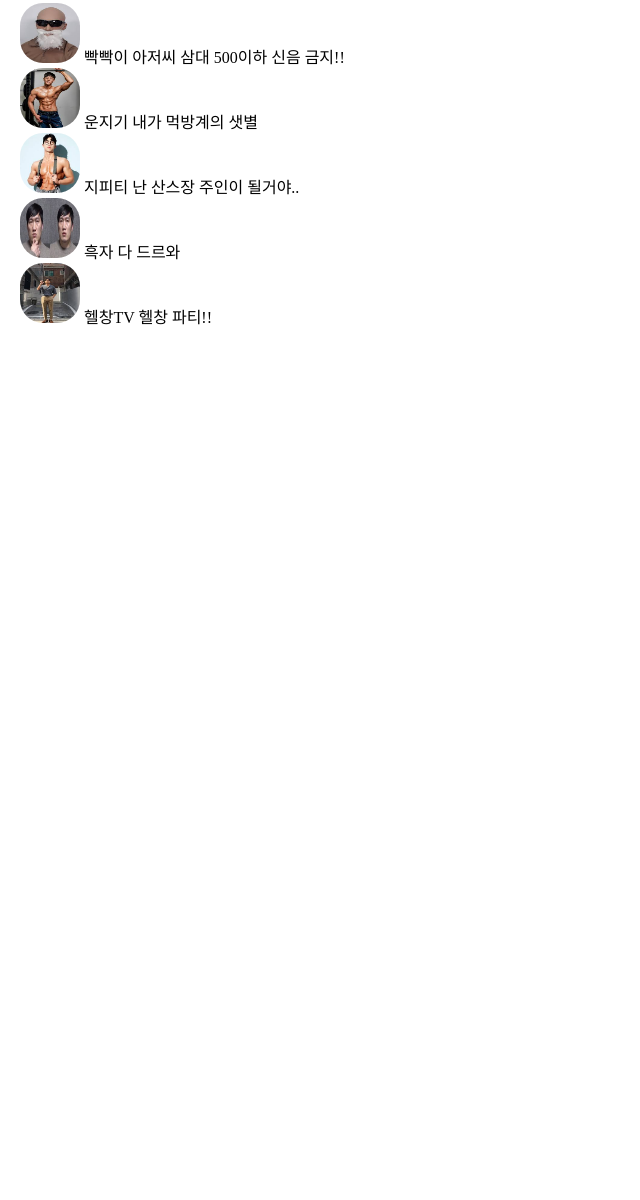
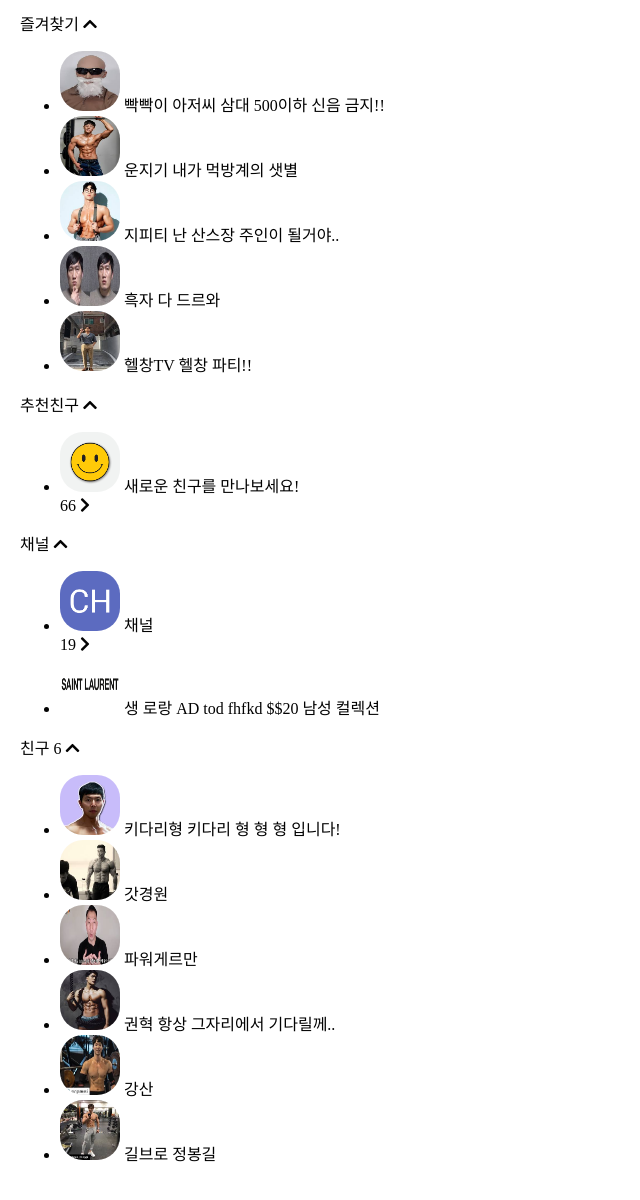
Before and after one commit to nlom0218/kakao-clone-my, a plain HTML site: page index.html in a window 1280 px wide. Shown: the part 530-1730 px from the top of the page, without its empty margins (0-640 px from the left). Before the commit the page ends 878 px from the top, so only its background shows below. Drawn offline with Linux system fonts and the light colour scheme.

Commit message:
#1 - 3 (20.06.23)
#1 - 3 (20.06.23)

```diff
--- a/index.html
+++ b/index.html
@@ -46,11 +46,12 @@
         </div>
       </header>
       <div class="friends__birthday">
-        <div class="friends__main-name">
+        <div class="friends__main">
           <span class="friends__title">생일인 친구</span>
           <i class="fas fa-chevron-up"></i>
         </div>
-        <div class="friends__friend friend">
+        <ul>
+          <li class="friends__friend friend">
             <div class="friend-column">
               <img src="images/avatar__ppagppagi.jpg" class="g-avatar" />
               <span class="friend__name">빡빡이 아저씨</span>
@@ -60,8 +61,8 @@
               <span class="friend__gift">선물하기</span>
               <i class="fas fa-gift"></i>
             </div>
-        </div>
-        <div class="friends__friend friend">
+          </li>
+          <li class="friends__friend friend">
             <div class="friend-column">
               <img src="images/avatar__horseking.jpg" class="g-avatar" />
               <span class="friend__name">말왕</span>
@@ -71,8 +72,8 @@
               <span class="friend__gift">선물하기</span>
               <i class="fas fa-gift"></i>
             </div>
-        </div>
-        <div class="friends__friend friend">
+          </li>
+          <li class="friends__friend friend">
             <div class="friend-column">
               <img src="images/avatar__cake.jpg" class="g-avatar" />
               <span class="friend__name">친구의 생일을 확인해보세요!</span>
@@ -81,48 +82,141 @@
               <span class="friend__number">7</span>
               <i class="fas fa-chevron-right"></i>
             </div>
-        </div>
+          </li>
+        </ul>
       </div>
       <div class="friends__favorites">
-        <div class="friends__main-name">
+        <div class="friends__main">
           <span class="friends__title">즐겨찾기</span>
           <i class="fas fa-chevron-up"></i>
         </div>
-        <div class="friends__friend friend">
+        <ul>
+          <li class="friends__friend friend">
             <div class="friend-column">
               <img src="images/avatar__ppagppagi.jpg" class="g-avatar" />
               <span class="friend__name">빡빡이 아저씨</span>
               <span class="friend__status">삼대 500이하 신음 금지!!</span>
             </div>
-        </div>
-        <div class="friends__friend friend">
+          </li>
+          <li class="friends__friend friend">
             <div class="friend-column">
               <img src="images/avatar__unjigi.jpg" class="g-avatar" />
               <span class="friend__name">운지기</span>
               <span class="friend__status">내가 먹방계의 샛별</span>
             </div>
-        </div>
-        <div class="friends__friend friend">
+          </li>
+          <li class="friends__friend friend">
             <div class="friend-column">
               <img src="images/avatar__gpt.jpg" class="g-avatar" />
               <span class="friend__name">지피티</span>
               <span class="friend__status">난 산스장 주인이 될거야..</span>
             </div>
-        </div>
-        <div class="friends__friend friend">
+          </li>
+          <li class="friends__friend friend">
             <div class="friend-column">
               <img src="images/avatar__heulgja.jpg" class="g-avatar" />
               <span class="friend__name">흑자</span>
               <span class="friend__status">다 드르와</span>
             </div>
-        </div>
-        <div class="friends__friend friend">
+          </li>
+          <li class="friends__friend friend">
             <div class="friend-column">
               <img src="images/avatar__hellchang.jpg" class="g-avatar" />
               <span class="friend__name">헬창TV</span>
               <span class="friend__status">헬창 파티!!</span>
             </div>
+          </li>
+        </ul>
       </div>
+      <div class="friends__recommend">
+        <div class="friends__main">
+          <span class="friends__title">추천친구</span>
+          <i class="fas fa-chevron-up"></i>
+        </div>
+        <ul>
+          <li class="friends__friend friend">
+            <div class="friend-column">
+              <img src="images/avatar__recommend-friend.jpg" class="g-avatar" />
+              <span class="friend__name">새로운 친구를 만나보세요!</span>
+            </div>
+            <div class="friend-column">
+              <span class="friend__number">66</span>
+              <i class="fas fa-chevron-right"></i>
+            </div>
+          </li>
+        </ul>
+      </div>
+      <div class="friends__channel">
+        <div class="friends__main">
+          <span class="friends__title">채널</span>
+          <i class="fas fa-chevron-up"></i>
+        </div>
+        <ul>
+          <li class="friends__friend friend">
+            <div class="friend-column">
+              <img src="images/avatar__channel.jpg" class="g-avatar" />
+              <span class="friend__name">채널</span>
+            </div>
+            <div class="friend-column">
+              <span class="friend__number">19</span>
+              <i class="fas fa-chevron-right"></i>
+            </div>
+          </li>
+          <li class="friends__friend friend">
+            <div class="friend-column">
+              <img src="images/avatar__sanglulang.jpg" class="g-avatar" />
+              <span class="friend__name">생 로랑</span>
+              <span class="friend__property">AD</span>
+              <span class="friend__status">tod fhfkd $$20 남성 컬렉션</span>
+            </div>
+          </li>
+        </ul>
+      </div>
+      <div class="friends__friend-list">
+        <div class="friends__main">
+          <span class="friends__title">친구 6</span>
+          <i class="fas fa-chevron-up"></i>
+        </div>
+        <ul>
+          <li class="friends__friend friend">
+            <div class="friend-column">
+              <img src="images/avatar__kidari.jpg" class="g-avatar" />
+              <span class="friend__name">키다리형</span>
+              <span class="friend__status">키다리 형 형 형 입니다!</span>
+            </div>
+          </li>
+          <li class="friends__friend friend">
+            <div class="friend-column">
+              <img src="images/avatar__god.jpg" class="g-avatar" />
+              <span class="friend__name">갓경원</span>
+            </div>
+          </li>
+          <li class="friends__friend friend">
+            <div class="friend-column">
+              <img src="images/avatar__power.jpg" class="g-avatar" />
+              <span class="friend__name">파워게르만</span>
+            </div>
+          </li>
+          <li class="friends__friend friend">
+            <div class="friend-column">
+              <img src="images/avatar__huyk.jpg" class="g-avatar" />
+              <span class="friend__name">권혁</span>
+              <span class="friend__status">항상 그자리에서 기다릴께..</span>
+            </div>
+          </li>
+          <li class="friends__friend friend">
+            <div class="friend-column">
+              <img src="images/avatar__gangsan.jpg" class="g-avatar" />
+              <span class="friend__name">강산</span>
+            </div>
+          </li>
+          <li class="friends__friend friend">
+            <div class="friend-column">
+              <img src="images/avatar__bonggil.jpg" class="g-avatar" />
+              <span class="friend__name">길브로 정봉길</span>
+            </div>
+          </li>
+        </ul>
       </div>
     </main>
   </body>
```
Also changed, not shown: images/avatar__bonggil.jpg (added), images/avatar__channel.jpg (added), images/avatar__gangsan.jpg (added), images/avatar__god.jpg (added), images/avatar__huyk.jpg (added), images/avatar__kidari.jpg (added), images/avatar__power.jpg (added), images/avatar__recommend-friend.jpg (added), images/avatar__sanglulang.jpg (added). Lines whose indentation alone changed are shown as unchanged.
